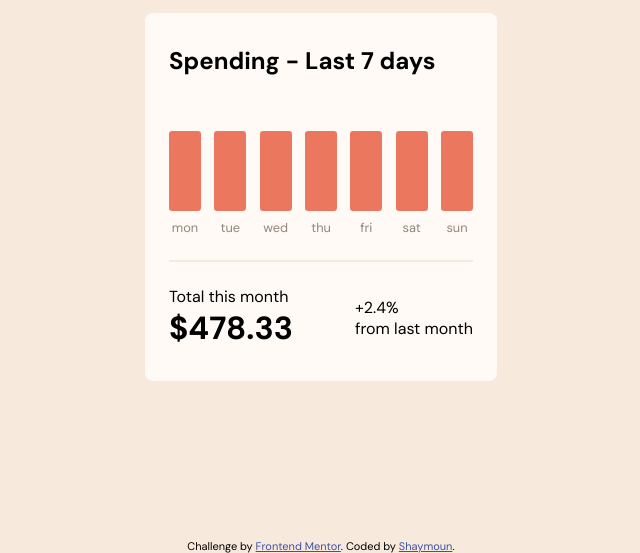
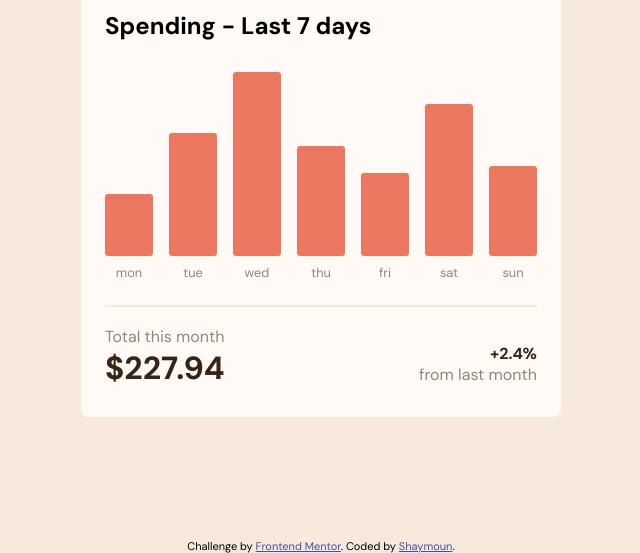
Before and after one commit to Shaymoun/Expenses-chart-component, a plain HTML site: page index.html in a window 1280 px wide. Shown: the part 261-814 px from the top of the page, without its empty margins (319-959 px from the left). Drawn offline with Linux system fonts and the light colour scheme.

Commit message:
Final commit

```diff
--- a/style.css
+++ b/css/style.css
@@ -52,11 +52,13 @@ main {
 	background-color: var(--orange);
 }
 
+
+
 .charts {
     display: flex;
     justify-content: space-between;
     align-items: flex-end;
-    height: 10rem;
+    height: 15rem;
     margin-bottom: 1.5rem;
 }
 
@@ -64,6 +66,7 @@ main {
     display: flex;
     flex-direction: column-reverse;
     align-items: center;
+	position: relative;
 }
 
 .chart span{
@@ -71,19 +74,66 @@ main {
     color: var(--brown);
     font-size: 0.8rem;
 }
+
+#popup__price {
+	position: absolute;
+	top: -2.3rem;
+	display: none;
+	justify-content: center;
+	align-items: center;
+	width: 2.5rem;
+	height: 1.5rem;
+	margin-bottom: 0.3rem;
+	border-radius: .2rem;
+	background-color: var(--dark-brown);
+	font-weight: bold;
+	color:var(--orange);
+	font-size: 0.7rem;
+}
+
 .chart__fill {
     width: 2rem;
     height: 5rem;
     border-radius: .2rem;
     background-color: var(--soft-red);
+	cursor: pointer;
+	transition: background-color .2s;
+}
+
+.chart__fill:hover {
+    background-color: var(--cyan);
+}
+
+.chart__fill:hover + #popup__price,.chart__fill:focus + #popup__price {
+	display: flex;
 }
 
 .summary {
     display: flex;
     justify-content: space-between;
     align-items: center;
+	height: 5rem;
     padding-top: 1.5rem;
     border-top: 2px solid var(--cream);
+}
+
+.summary span {
+	color: var(--brown);
+}
+
+#total, #increase {
+	color: var(--dark-brown);
+}
+.summary div:last-child {
+	height: 100%;
+	display: flex;
+	flex-direction: column;
+	justify-content: flex-end;
+}
+
+div > p:first-child {
+	text-align: right;
+	font-weight: bold;
 }
 
 .attribution {
@@ -94,3 +144,20 @@ main {
 .attribution a {
 	color: hsl(228, 45%, 44%);
 }
+
+@media (min-width:768px) {
+	.charts__component {
+		width: 30rem;
+	}
+	.chart__fill {
+		width: 3rem;
+	}
+
+	#popup__price {
+		width: 3.5rem;
+		height: 2rem;
+		border-radius: .2rem;
+		font-size: .9rem;
+		top: -3rem;
+	}
+}
--- a/index.html
+++ b/index.html
@@ -8,7 +8,7 @@
   <link rel="preconnect" href="https://fonts.googleapis.com">
   <link rel="preconnect" href="https://fonts.gstatic.com" crossorigin>
   <link href="https://fonts.googleapis.com/css2?family=DM+Sans:wght@400;700&display=swap" rel="stylesheet">
-  <link rel="stylesheet" href="style.css">
+  <link rel="stylesheet" href="./css/style.css">
   <title>Frontend Mentor | Expenses chart component</title>
 </head>
 
@@ -27,46 +27,31 @@
       <div class="charts__card">
         <h2>Spending - Last 7 days</h2>
         <div class="charts">
-          <div class="chart"><span>mon</span><div class="chart__fill"></div></div>
-          <div class="chart"><span>tue</span><div class="chart__fill"></div></div>
-          <div class="chart"><span>wed</span><div class="chart__fill"></div></div>
-          <div class="chart"><span>thu</span><div class="chart__fill"></div></div>
-          <div class="chart"><span>fri</span><div class="chart__fill"></div></div>
-          <div class="chart"><span>sat</span><div class="chart__fill"></div></div>
-          <div class="chart"><span>sun</span><div class="chart__fill"></div></div>
+          <!-- <div class="chart"><span>mon</span><div class="chart__fill"></div><span id="popup__price"></span></div>
+          <div class="chart"><span>tue</span><div class="chart__fill"></div><span id="popup__price"></span></div>
+          <div class="chart"><span>wed</span><div class="chart__fill"></div><span id="popup__price"></span></div>
+          <div class="chart"><span>thu</span><div class="chart__fill"></div><span id="popup__price"></span></div>
+          <div class="chart"><span>fri</span><div class="chart__fill"></div><span id="popup__price"></span></div>
+          <div class="chart"><span>sat</span><div class="chart__fill"></div><span id="popup__price"></span></div>
+          <div class="chart">
+            <span>sun</span>
+            <div class="chart__fill"></div>
+            <span id="popup__price"></span>
+          </div> -->
         </div>
         <div class="summary">
           <div>
             <span>Total this month</span>
-            <h1>$478.33</h1>
+            <h1 id="total"></h1>
           </div>
           <div>
-            <p>+2.4%</p>
+            <p id="increase">+2.4%</p>
             <span>from last month</span>
           </div>
         </div>
       </div>
     </div>
-
   </main>
-
-
-
-
-
-
-
-
-
-
-
-
-
-
-
-
-
-
 
   <footer>
     <div class="attribution">
@@ -74,7 +59,7 @@
       Coded by <a href="#">Shaymoun</a>.
     </div>
   </footer>
-
+  <script src="./js/main.js"></script>
 </body>
 
 </html>
--- /dev/null
+++ b/js/main.js
@@ -0,0 +1,29 @@
+const charts = document.querySelector('.charts')
+const total = document.querySelector('#total')
+const URL = `./data.json`
+let totalExpenses = 0;
+
+const fetchExpenses = async () => {
+    const response = await fetch(URL)
+    const data = await response.json()
+    data.forEach(day => {
+        totalExpenses += day.amount;
+    })
+    data.forEach(day => {
+        const outerDiv = document.createElement('div')
+        outerDiv.classList.add('chart')
+        const dayLabel = document.createElement('span')
+        dayLabel.textContent = day.day
+        const innerDiv = document.createElement('div')
+        innerDiv.classList.add('chart__fill')
+        innerDiv.style.height = `${((day.amount/totalExpenses)*100)/2}rem`
+        const popupSpan = document.createElement('span')
+        popupSpan.setAttribute('id','popup__price')
+        popupSpan.textContent = `$${day.amount}`
+        outerDiv.append(dayLabel,innerDiv,popupSpan)
+        charts.append(outerDiv)
+    });
+    total.textContent = `$${totalExpenses}`
+}
+
+window.addEventListener('load',fetchExpenses)
```
Also changed, not shown: design/active-states.jpg (deleted), design/desktop-design.jpg (deleted), design/desktop-preview.jpg (deleted), design/mobile-design.jpg (deleted), 2 other files.
